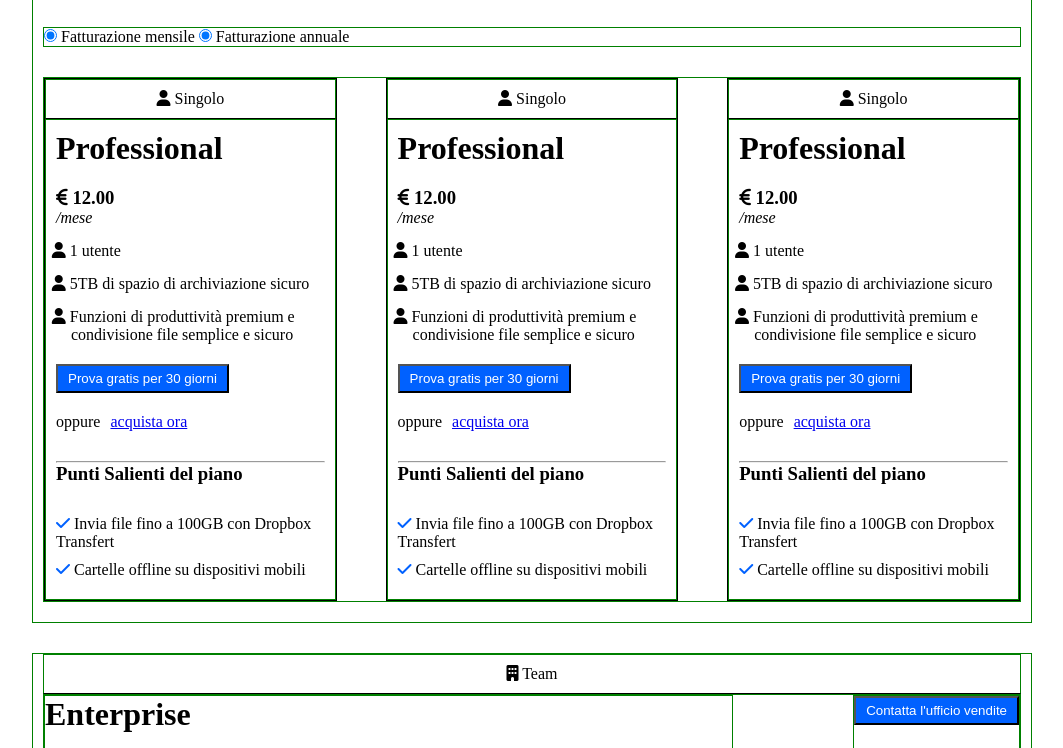
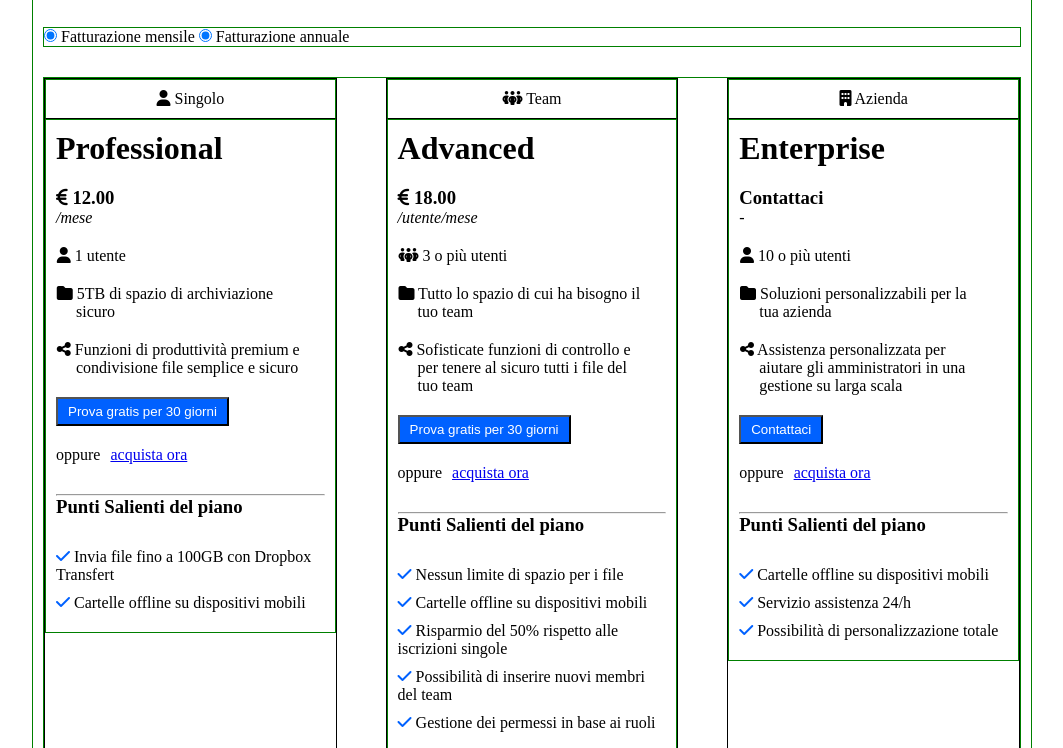
Before and after one commit to ChiaraPontello/htmlcss-dropbox, a plain HTML site: page index.html in a window 1280 px wide. Shown: the part 712-1460 px from the top of the page, without its empty margins (108-1171 px from the left). Drawn offline with Linux system fonts and the light colour scheme.

Commit message:
box immagini

```diff
--- a/css/style.css
+++ b/css/style.css
@@ -28,7 +28,7 @@
 nav a {
     text-decoration: none;
     color: var(--color-black);
-
+    font-size: 1.2em;
 }
 
 button {
@@ -57,6 +57,8 @@ button {
 .margin30 {
     margin-bottom: 30px;
 }
+
+
 
 /*FLEX*/
 .a-flex {
@@ -163,6 +165,7 @@ h2 {
 .card {
     width: 30%;
     border: 1px solid black;
+
 }
 
 .card-top {
@@ -177,7 +180,7 @@ h2 {
 
 .list-icon {
     text-indent: -0.6em;
-    margin: 15px;
+    margin: 20px;
 }
 
 .checked {
@@ -218,7 +221,7 @@ li {
 }
 
 .imgfun {
-    width: 50%;
+    width: 100%;
 }
 
 .funwrapper {
@@ -292,7 +295,7 @@ li {
 }
 
 .img5 {
-    width: 70%;
+    width: 40%;
     margin-left: 30px;
     margin-top: 30px;
 }
--- a/index.html
+++ b/index.html
@@ -77,11 +77,11 @@
                         1 utente
                     </li>
                     <li class="list-icon">
-                        <i class="fa-solid fa-user"></i>
+                        <i class="fa-solid fa-folder"></i>
                         5TB di spazio di archiviazione sicuro
                     </li>
                     <li class="list-icon">
-                        <i class="fa-solid fa-user"></i>
+                        <i class="fa-solid fa-share-nodes"></i>
                         Funzioni di produttività premium e condivisione file semplice e sicuro
                     </li>
                 </ul>
@@ -109,26 +109,26 @@
 
         <div class=" debug card">
             <div class="debug card-top">
-                <i class="fa-solid fa-user"></i>
-                Singolo
+                <i class="fa-solid fa-people-group"></i>
+                Team
             </div>
             <div class="debug card-body">
-                <h2 class="margin20">Professional</h2>
-                <h3><i class="fa-solid fa-euro-sign"></i> 12.00</h3>
-                <em>/mese</em>
+                <h2 class="margin20">Advanced</h2>
+                <h3><i class="fa-solid fa-euro-sign"></i> 18.00</h3>
+                <em>/utente/mese</em>
 
                 <ul class="margin20">
                     <li class="list-icon">
-                        <i class="fa-solid fa-user"></i>
-                        1 utente
+                        <i class="fa-solid fa-people-group"></i>
+                        3 o più utenti
                     </li>
                     <li class="list-icon">
-                        <i class="fa-solid fa-user"></i>
-                        5TB di spazio di archiviazione sicuro
+                        <i class="fa-solid fa-folder"></i>
+                        Tutto lo spazio di cui ha bisogno il tuo team
                     </li>
                     <li class="list-icon">
-                        <i class="fa-solid fa-user"></i>
-                        Funzioni di produttività premium e condivisione file semplice e sicuro
+                        <i class="fa-solid fa-share-nodes"></i>
+                        Sofisticate funzioni di controllo e per tenere al sicuro tutti i file del tuo team
                     </li>
                 </ul>
 
@@ -141,11 +141,22 @@
                 <h3 class="margin30"> Punti Salienti del piano</h3>
                 <ul>
                     <li>
-                        <i class="fa-solid fa-check checked"></i> Invia file fino a 100GB con Dropbox Transfert
+                        <i class="fa-solid fa-check checked"></i> Nessun limite di spazio per i file
                     </li>
                     <li>
                         <i class="fa-solid fa-check checked"></i>
                     Cartelle offline su dispositivi mobili
+                    </li>
+                    <li>
+                        <i class="fa-solid fa-check checked"></i> Risparmio del 50% rispetto alle iscrizioni singole
+                    </li>
+                    <li>
+                        <i class="fa-solid fa-check checked"></i>
+                    Possibilità di inserire nuovi membri del team
+                    </li>
+                    <li>
+                        <i class="fa-solid fa-check checked"></i>
+                    Gestione dei permessi in base ai ruoli
                     </li>
                 </ul>
             </div>
@@ -154,30 +165,30 @@
         <!--card3-->
         <div class=" debug card">
             <div class="debug card-top">
-                <i class="fa-solid fa-user"></i>
-                Singolo
+                <i class="fa-solid fa-building"></i>
+                Azienda
             </div>
             <div class="debug card-body">
-                <h2 class="margin20">Professional</h2>
-                <h3><i class="fa-solid fa-euro-sign"></i> 12.00</h3>
-                <em>/mese</em>
+                <h2 class="margin20">Enterprise</h2>
+                <h3>Contattaci</h3>
+                <em>-</em>
 
                 <ul class="margin20">
                     <li class="list-icon">
                         <i class="fa-solid fa-user"></i>
-                        1 utente
+                        10 o più utenti
                     </li>
                     <li class="list-icon">
-                        <i class="fa-solid fa-user"></i>
-                        5TB di spazio di archiviazione sicuro
+                        <i class="fa-solid fa-folder"></i>
+                        Soluzioni personalizzabili per la tua azienda
                     </li>
                     <li class="list-icon">
-                        <i class="fa-solid fa-user"></i>
-                        Funzioni di produttività premium e condivisione file semplice e sicuro
+                        <i class="fa-solid fa-share-nodes"></i>
+                        Assistenza personalizzata per aiutare gli amministratori in una gestione su larga scala
                     </li>
                 </ul>
 
-                <button class="margin20"> Prova gratis per 30 giorni</button>
+                <button class="margin20"> Contattaci</button>
 
                 <div class="margin30">oppure<a href="#">acquista ora</a></div>
 
@@ -186,12 +197,18 @@
                 <h3 class="margin30"> Punti Salienti del piano</h3>
                 <ul>
                     <li>
-                        <i class="fa-solid fa-check checked"></i> Invia file fino a 100GB con Dropbox Transfert
+                        <i class="fa-solid fa-check checked"></i>
+                    Cartelle offline su dispositivi mobili
                     </li>
                     <li>
                         <i class="fa-solid fa-check checked"></i>
-                    Cartelle offline su dispositivi mobili
+                    Servizio assistenza 24/h
                     </li>
+                    <li>
+                        <i class="fa-solid fa-check checked"></i>
+                    Possibilità di personalizzazione totale
+                    </li>
+
                 </ul>
             </div>
         </div>
@@ -244,35 +261,35 @@
 
 
                 <div class="funcard">
-                    <img class="imgfun" src="img/business-feature-switching-tools.png" alt="">
+                    <img class="imgfun" src="img/business-feature-send-files-it.png" alt="">
                     <h2>Passa di meno da uno strumento all'altro</h2>
                     <p>Lorem ipsum dolor sit amet consectetur adipisicing elit. Nam dolorem aspernatur voluptates accusantium reiciendis necessitatibus ea repellat voluptatem, unde quia aperiam facere consequatur maiores laborum facilis nobis mollitia. Temporibus, aut?</p>
                 </div>
 
 
                 <div class="funcard">
-                    <img class="imgfun" src="img/business-feature-switching-tools.png" alt="">
+                    <img class="imgfun" src="img/business-feature-coordinate-it.png" alt="">
                     <h2>Passa di meno da uno strumento all'altro</h2>
                     <p>Lorem ipsum dolor sit amet consectetur adipisicing elit. Nam dolorem aspernatur voluptates accusantium reiciendis necessitatibus ea repellat voluptatem, unde quia aperiam facere consequatur maiores laborum facilis nobis mollitia. Temporibus, aut?</p>
                 </div>
 
 
                 <div class="funcard">
-                    <img class="imgfun" src="img/business-feature-switching-tools.png" alt="">
+                    <img class="imgfun" src="img/business-feature-integrations-it.png" alt="">
                     <h2>Passa di meno da uno strumento all'altro</h2>
                     <p>Lorem ipsum dolor sit amet consectetur adipisicing elit. Nam dolorem aspernatur voluptates accusantium reiciendis necessitatibus ea repellat voluptatem, unde quia aperiam facere consequatur maiores laborum facilis nobis mollitia. Temporibus, aut?</p>
                 </div>
 
 
                 <div class="funcard">
-                    <img class="imgfun" src="img/business-feature-switching-tools.png" alt="">
+                    <img class="imgfun" src="img/business-feature-multi-device.png" alt="">
                     <h2>Passa di meno da uno strumento all'altro</h2>
                     <p>Lorem ipsum dolor sit amet consectetur adipisicing elit. Nam dolorem aspernatur voluptates accusantium reiciendis necessitatibus ea repellat voluptatem, unde quia aperiam facere consequatur maiores laborum facilis nobis mollitia. Temporibus, aut?</p>
                 </div>
 
 
                 <div class="funcard">
-                    <img class="imgfun" src="img/business-feature-switching-tools.png" alt="">
+                    <img class="imgfun" src="img/business-feature-security.png" alt="">
                     <h2>Passa di meno da uno strumento all'altro</h2>
                     <p>Lorem ipsum dolor sit amet consectetur adipisicing elit. Nam dolorem aspernatur voluptates accusantium reiciendis necessitatibus ea repellat voluptatem, unde quia aperiam facere consequatur maiores laborum facilis nobis mollitia. Temporibus, aut?</p>
                 </div>
@@ -324,10 +341,6 @@
         </div>
 
 
-
-
-
-
         <div class="box-wrap debug">
             <div class="brand box6 debug">
                 <img src="img/world_bicycle_relief.svg" alt="">
@@ -343,6 +356,10 @@
             </div>
         </div>
     </section>
+
+
+
+
 
 
 
```
